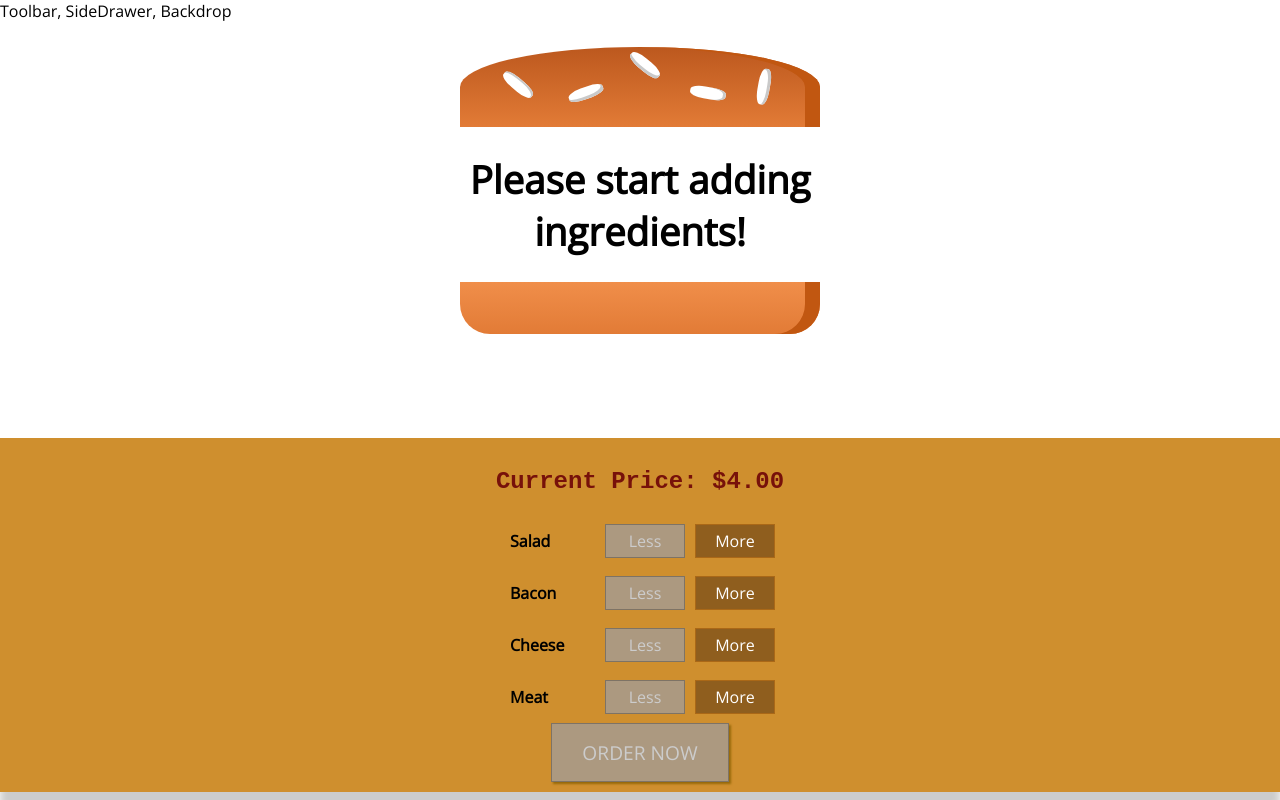
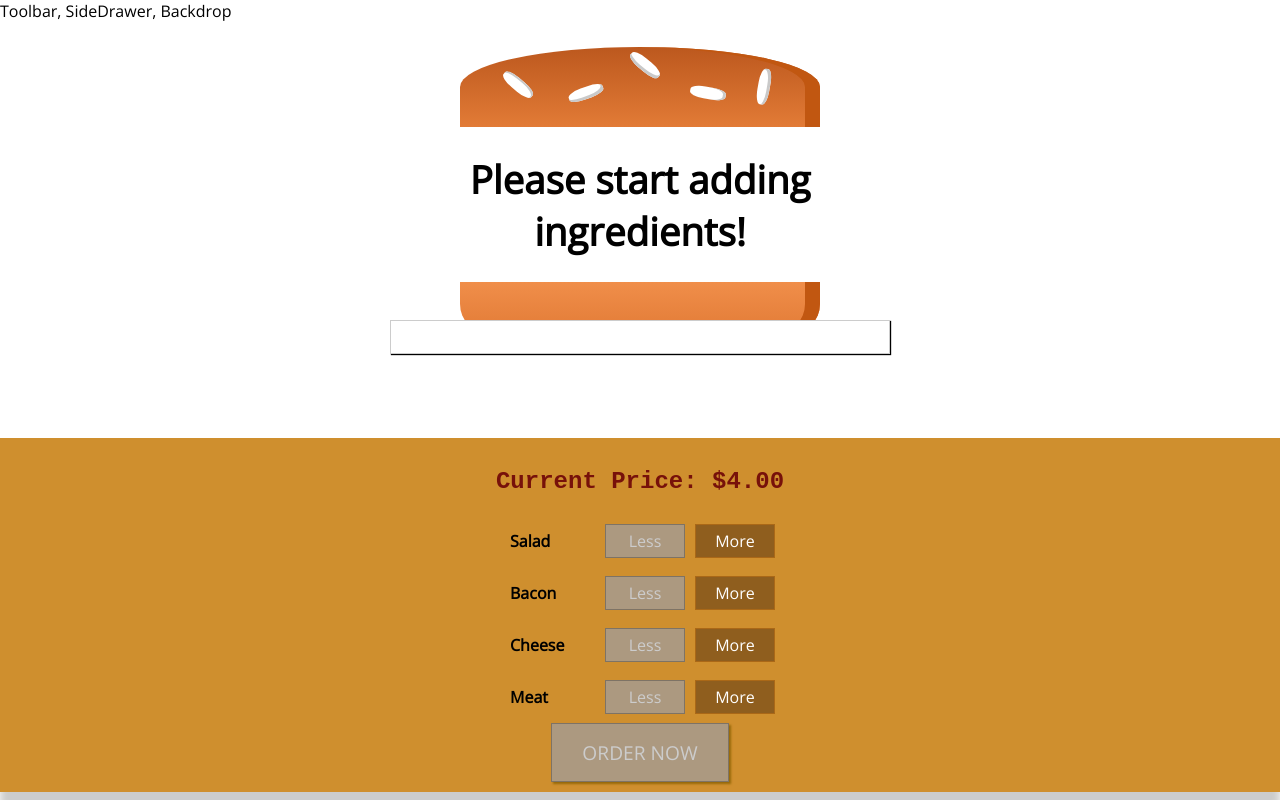
Before and after one commit to Hawky454/Burger-Time, a React (Create React App) app: page / in a window 1280 px wide. Built offline with nearby package versions, Linux system fonts and the light colour scheme.

Commit message:
finished working on OrderSummary

```diff
--- a/src/components/UI/Modal/Modal.js
+++ b/src/components/UI/Modal/Modal.js
@@ -0,0 +1,6 @@
+import React from 'react';
+import styles from './Modal.module.css';
+
+const Modal = props => <div className={styles.modal}>{props.children}</div>;
+
+export default Modal;
--- /dev/null
+++ b/src/components/UI/Modal/Modal.module.css
@@ -0,0 +1,20 @@
+.modal {
+  position: fixed;
+  z-index: 500;
+  background-color: white;
+  width: 70%;
+  border: 1px solid #ccc;
+  box-shadow: 1px 1px 1px black;
+  padding: 16px;
+  /* left: 15%; */
+  top: 40%;
+  box-sizing: border-box;
+  transition: all 0.3s ease-out;
+}
+
+@media (min-width: 600px) {
+  .modal {
+    width: 500px;
+    left: calc(50% - 250px);
+  }
+}
--- a/src/containers/BurgerBuilder/BurgerBuilder.js
+++ b/src/containers/BurgerBuilder/BurgerBuilder.js
@@ -2,6 +2,7 @@
 import Aux from '../../hoc/Aux';
 import Burger from '../../components/Burger/Burger';
 import BuildControls from '../../components/Burger/BuildControls/BuildControls';
+import Modal from '../../components/UI/Modal/Modal';
 
 const INGREDIENT_PRICES = {
   salad: 0.25,
@@ -82,6 +83,7 @@
     }
     return (
       <Aux>
+        <Modal />
         <Burger ingredients={this.state.ingredients} />
         <BuildControls
           ingredientAdded={this.addIngredientHandler}
```
Also changed, not shown: src/components/Burger/OrderSummery/OrderSummery.js (added, +27 -0 lines), src/components/Layout/Layout.js (+5 -7 lines).
